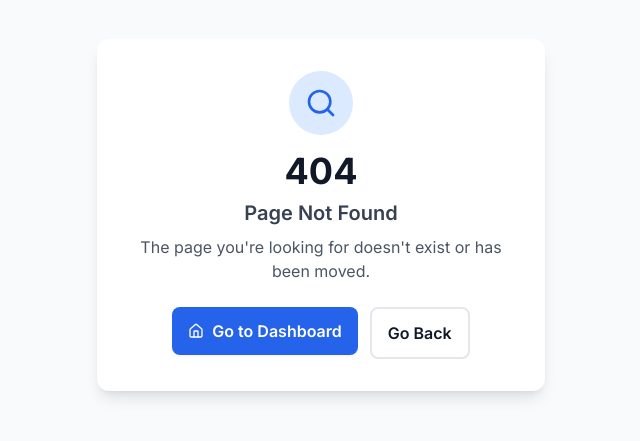
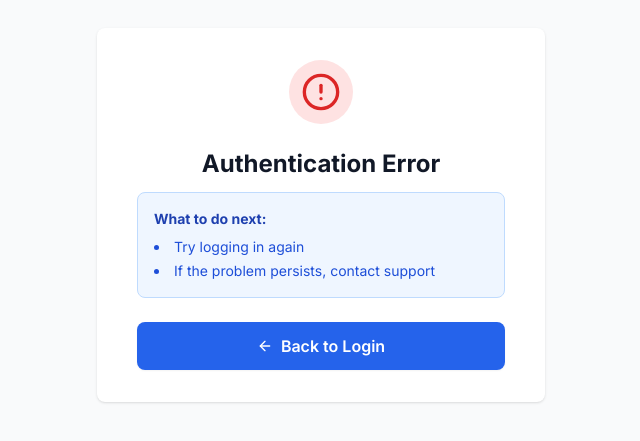
Before and after one commit to RHirsh27/quickquotes, a Next.js app: page /auth-code-error in a window 1280 px wide. Before the commit this address had no page. Shown: the part 185-626 px from the top of the page, without its empty margins (319-959 px from the left). Built offline with nearby package versions, Linux system fonts and the light colour scheme.

Commit message:
Add auth callback route handler and update login to show auth errors

```diff
--- /dev/null
+++ b/src/app/(auth)/auth-code-error/page.tsx
@@ -0,0 +1,121 @@
+'use client'
+
+import Link from 'next/link'
+import { Button } from '@/components/ui'
+import { AlertCircle, ArrowLeft, Mail } from 'lucide-react'
+import { useSearchParams } from 'next/navigation'
+import { Suspense } from 'react'
+
+function AuthCodeErrorContent() {
+  const searchParams = useSearchParams()
+  const error = searchParams.get('error')
+  const errorDescription = searchParams.get('error_description')
+
+  return (
+    <div className="min-h-screen bg-gray-50 flex flex-col justify-center py-12 sm:px-6 lg:px-8">
+      <div className="sm:mx-auto sm:w-full sm:max-w-md">
+        <div className="bg-white py-8 px-4 shadow sm:rounded-lg sm:px-10">
+          <div className="text-center">
+            {/* Error Icon */}
+            <div className="mx-auto h-16 w-16 bg-red-100 rounded-full flex items-center justify-center mb-6">
+              <AlertCircle className="h-10 w-10 text-red-600" />
+            </div>
+
+            {/* Title */}
+            <h2 className="text-2xl font-bold text-gray-900 mb-3">
+              Authentication Error
+            </h2>
+
+            {/* Error Message */}
+            {error && (
+              <div className="bg-red-50 border border-red-200 rounded-lg p-4 mb-6 text-left">
+                <p className="text-sm font-semibold text-red-800 mb-1">
+                  {error === 'email_not_confirmed'
+                    ? 'Email Not Confirmed'
+                    : error === 'invalid_token'
+                    ? 'Invalid Link'
+                    : 'Authentication Failed'}
+                </p>
+                {errorDescription && (
+                  <p className="text-sm text-red-700">
+                    {errorDescription}
+                  </p>
+                )}
+                {!errorDescription && error === 'email_not_confirmed' && (
+                  <p className="text-sm text-red-700">
+                    Please check your email and click the confirmation link to activate your account.
+                  </p>
+                )}
+                {!errorDescription && error === 'invalid_token' && (
+                  <p className="text-sm text-red-700">
+                    This link has expired or is invalid. Please request a new confirmation email.
+                  </p>
+                )}
+              </div>
+            )}
+
+            {/* Help Text */}
+            <div className="bg-blue-50 border border-blue-200 rounded-lg p-4 mb-6 text-left">
+              <p className="text-sm text-blue-800 mb-2">
+                <strong>What to do next:</strong>
+              </p>
+              <ul className="text-sm text-blue-700 space-y-1 list-disc list-inside">
+                {error === 'email_not_confirmed' ? (
+                  <>
+                    <li>Check your email inbox for the confirmation link</li>
+                    <li>Check your spam or junk folder</li>
+                    <li>Make sure you're clicking the most recent email</li>
+                  </>
+                ) : error === 'invalid_token' ? (
+                  <>
+                    <li>Request a new confirmation email from the login page</li>
+                    <li>Make sure you're using the most recent link</li>
+                    <li>Links expire after 24 hours</li>
+                  </>
+                ) : (
+                  <>
+                    <li>Try logging in again</li>
+                    <li>If the problem persists, contact support</li>
+                  </>
+                )}
+              </ul>
+            </div>
+
+            {/* Action Buttons */}
+            <div className="space-y-3">
+              <Link href="/login">
+                <Button className="w-full">
+                  <ArrowLeft className="mr-2 h-4 w-4" />
+                  Back to Login
+                </Button>
+              </Link>
+              {error === 'email_not_confirmed' && (
+                <Link href="/verify-email">
+                  <Button variant="outline" className="w-full">
+                    <Mail className="mr-2 h-4 w-4" />
+                    View Email Instructions
+                  </Button>
+                </Link>
+              )}
+            </div>
+          </div>
+        </div>
+      </div>
+    </div>
+  )
+}
+
+export default function AuthCodeErrorPage() {
+  return (
+    <Suspense fallback={
+      <div className="min-h-screen bg-gray-50 flex items-center justify-center">
+        <div className="text-center">
+          <div className="inline-block animate-spin rounded-full h-12 w-12 border-b-2 border-blue-600 mb-4"></div>
+          <p className="text-gray-600">Loading...</p>
+        </div>
+      </div>
+    }>
+      <AuthCodeErrorContent />
+    </Suspense>
+  )
+}
--- a/src/app/(auth)/login/page.tsx
+++ b/src/app/(auth)/login/page.tsx
@@ -1,8 +1,8 @@
 'use client'
 
-import { useState, useEffect } from 'react'
+import { useState, useEffect, Suspense } from 'react'
 import { createClient } from '@/lib/supabase/client'
-import { useRouter } from 'next/navigation'
+import { useRouter, useSearchParams } from 'next/navigation'
 import { Button } from '@/components/ui'
 import { Building2, MapPin, User, Mail, Lock, Phone } from 'lucide-react'
 import Link from 'next/link'
@@ -24,11 +24,20 @@ interface FormErrors {
   zip?: string
 }
 
-export default function AuthPage() {
+function AuthPageContent() {
   const [isSignUp, setIsSignUp] = useState(false)
   const [loading, setLoading] = useState(false)
   const router = useRouter()
+  const searchParams = useSearchParams()
   const supabase = createClient()
+
+  // Check for auth errors from callback
+  useEffect(() => {
+    const error = searchParams.get('error')
+    if (error === 'auth_code_error') {
+      toast.error('Authentication failed. Please try again or request a new confirmation email.')
+    }
+  }, [searchParams])
 
   // Form State
   const [email, setEmail] = useState('')
--- /dev/null
+++ b/src/app/auth/callback/route.ts
@@ -0,0 +1,39 @@
+import { createClient } from '@/lib/supabase/server'
+import { NextResponse } from 'next/server'
+import { redirect } from 'next/navigation'
+
+export async function GET(request: Request) {
+  const requestUrl = new URL(request.url)
+  const code = requestUrl.searchParams.get('code')
+  const error = requestUrl.searchParams.get('error')
+  const errorDescription = requestUrl.searchParams.get('error_description')
+
+  // If there's an error from Supabase, redirect to error page
+  if (error) {
+    const errorUrl = new URL('/auth-code-error', requestUrl.origin)
+    errorUrl.searchParams.set('error', error)
+    if (errorDescription) {
+      errorUrl.searchParams.set('error_description', errorDescription)
+    }
+    return NextResponse.redirect(errorUrl.toString())
+  }
+
+  // If there's a code, exchange it for a session
+  if (code) {
+    const supabase = await createClient()
+
+    const { error: exchangeError } = await supabase.auth.exchangeCodeForSession(code)
+
+    if (exchangeError) {
+      console.error('Error exchanging code for session:', exchangeError)
+      // Redirect to login with error parameter
+      return redirect('/login?error=auth_code_error')
+    }
+
+    // Success! Redirect to dashboard
+    return redirect('/dashboard')
+  }
+
+  // No code and no error - redirect to login
+  return redirect('/login')
+}
```
